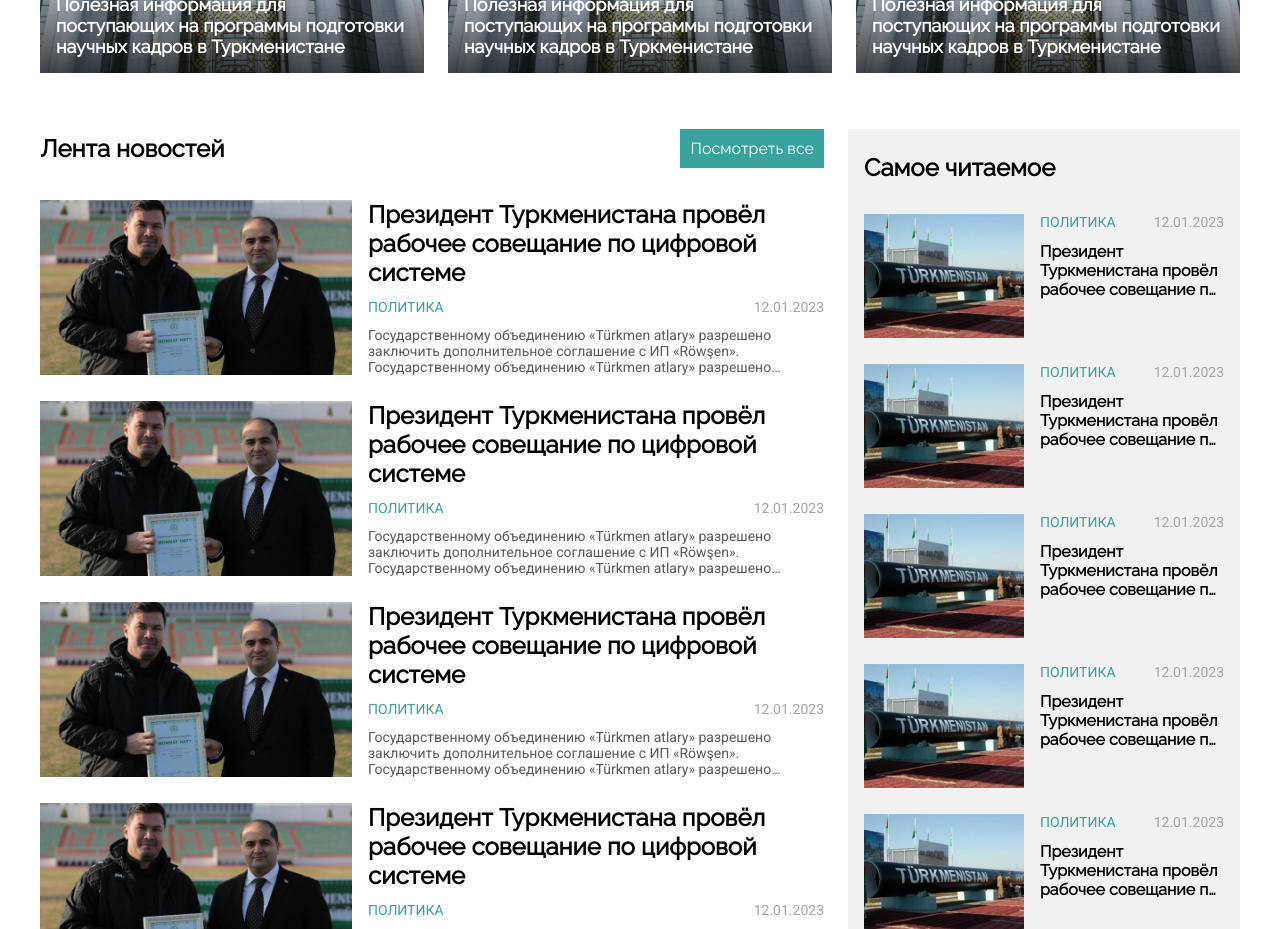
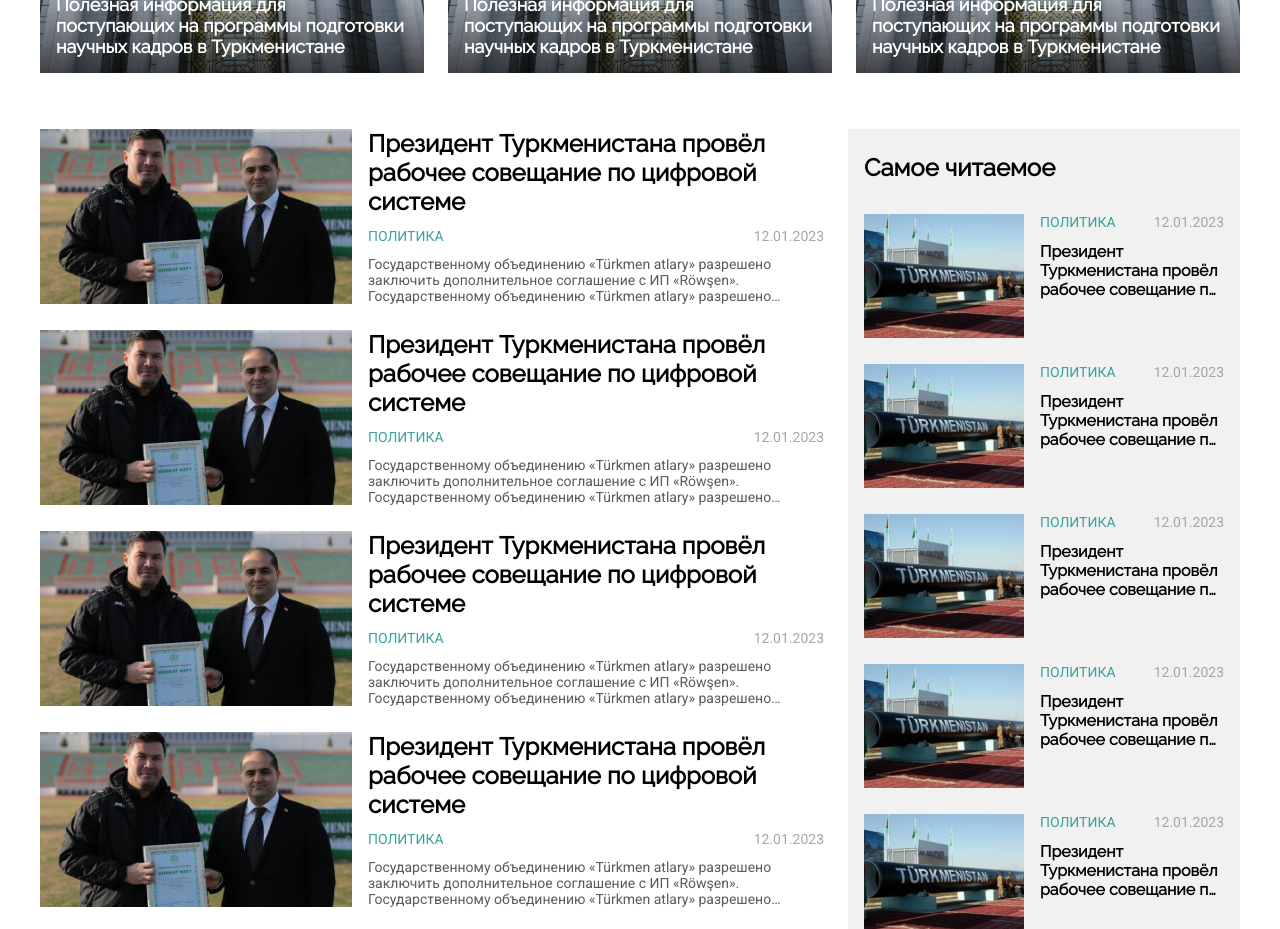
Before and after one commit to VividTruthKeeper/hhm-client, a React (Vite) app: page / in a window 1280 px wide. Shown: the part 880-1809 px from the top of the page. Built offline with nearby package versions, Linux system fonts and the light colour scheme; no server answers.

Commit message:
news sections resp

```diff
--- a/src/components/global/NewsScroll.tsx
+++ b/src/components/global/NewsScroll.tsx
@@ -6,14 +6,14 @@ import placeholder from '../../assets/images/placeholder.jpg';
 
 // Interface
 interface Props {
-  sectionTitle: boolean;
+  state: boolean;
 }
 
-const NewsScroll = ({ sectionTitle }: Props) => {
+const NewsScroll = ({ state }: Props) => {
   return (
     <div className="news-scroll">
       <div className="news-scroll-wrapper">
-        {sectionTitle === true ? (
+        {state === true ? (
           <SectionTitle title="Лента новостей" linkData={{ link: '/', title: 'Посмотреть все' }} />
         ) : null}
         <div className="news-scroll-inner">
--- a/src/styles/_aside.scss
+++ b/src/styles/_aside.scss
@@ -24,3 +24,24 @@
   align-items: center;
   justify-content: center;
 }
+
+@media (max-width: 450px) {
+  .aside-wrapper {
+    gap: 3.2rem;
+    padding: 2.4rem 0.8rem;
+  }
+}
+
+@media (max-width: 1024px) {
+  .aside {
+    gap: 0rem;
+  }
+}
+
+// @media (max-width: 1024px) {
+//   .aside {
+//     flex-direction: row;
+//     align-items: flex-start;
+//     gap: 2.4rem;
+//   }
+// }
--- a/src/styles/_news-section.scss
+++ b/src/styles/_news-section.scss
@@ -13,5 +13,6 @@
 @media (max-width: 1024px) {
   .news-outer-wrapper {
     grid-template-columns: 1fr;
+    gap: 5.6rem;
   }
 }
```
